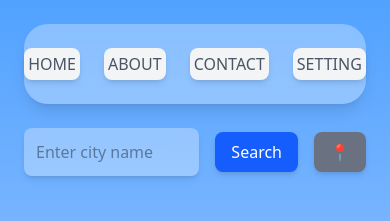
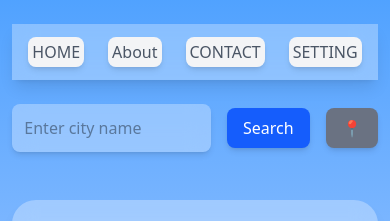
Before and after one commit to NikeshBawankar1921/forecasting, a website: page index.html in a window 390 px wide. Shown: the top 221 px of the page. Drawn offline with Linux system fonts and the light colour scheme.

Commit message:
added more responsivness

```diff
--- a/index.html
+++ b/index.html
@@ -10,19 +10,18 @@
     <title>Weather Forecast</title>
 </head>
 
-<body class="bg-gradient-to-b from-blue-400 to-gray-200 min-h-screen flex justify-center items-center">
+<body class="bg-gradient-to-b from-blue-400 to-gray-200 min-h-screen flex justify-center items-center ">
 
-    <div class="w-full max-w-4xl p-6">
+    <div class=" grid w-full max-w-4xl p-6 justify-center ">
 
-        <div class="bg-white/30 backdrop-blur-md shadow-lg rounded-3xl p-6 ">
+        <div class="flex bg-white/30 backdrop-blur-md shadow-lg  p-4 justify-center text-sm ">
 
-            <ul class="flex  gap-6 m-0 justify-center ">
+            <ul class="flex gap-6 m-0 justify-center text-sm">
 
-                <a class="p-1 bg-gray-100 text-gray-600 rounded-lg shadow-md" href="#">HOME</a>
-                <a class="p-1 bg-gray-100 text-gray-600 rounded-lg shadow-md" href="#">ABOUT</a>
-                <a class="p-1 bg-gray-100 text-gray-600 rounded-lg shadow-md" href="#">CONTACT</a>
-                <a class="p-1 bg-gray-100 text-gray-600 rounded-lg shadow-md" href="#">SETTING</a>
-
+                <li class="m-0 "><a class="p-1 bg-gray-100 text-gray-600 rounded-lg shadow-md text-sm" href="#">HOME</a></li>
+                <li class="m-0"><a class="p-1 bg-gray-100 text-gray-600 rounded-lg shadow-md" href="#">About</a></li>
+                <li class="m-0"><a class="p-1 bg-gray-100 text-gray-600 rounded-lg shadow-md" href="#">CONTACT</a></li>
+                <li class="m-0"><a class="p-1 bg-gray-100 text-gray-600 rounded-lg shadow-md" href="#">SETTING</a></li>
 
 
             </ul>
```
